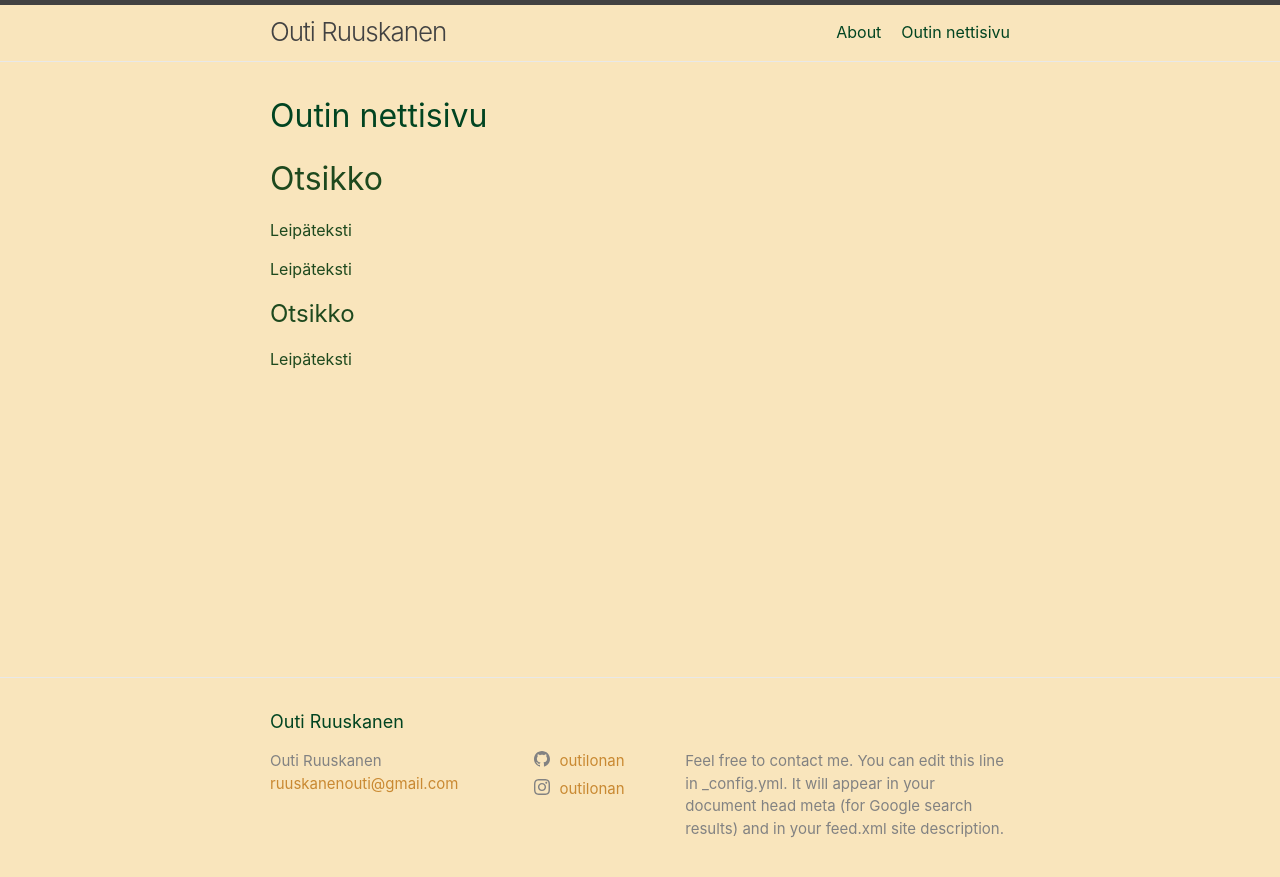
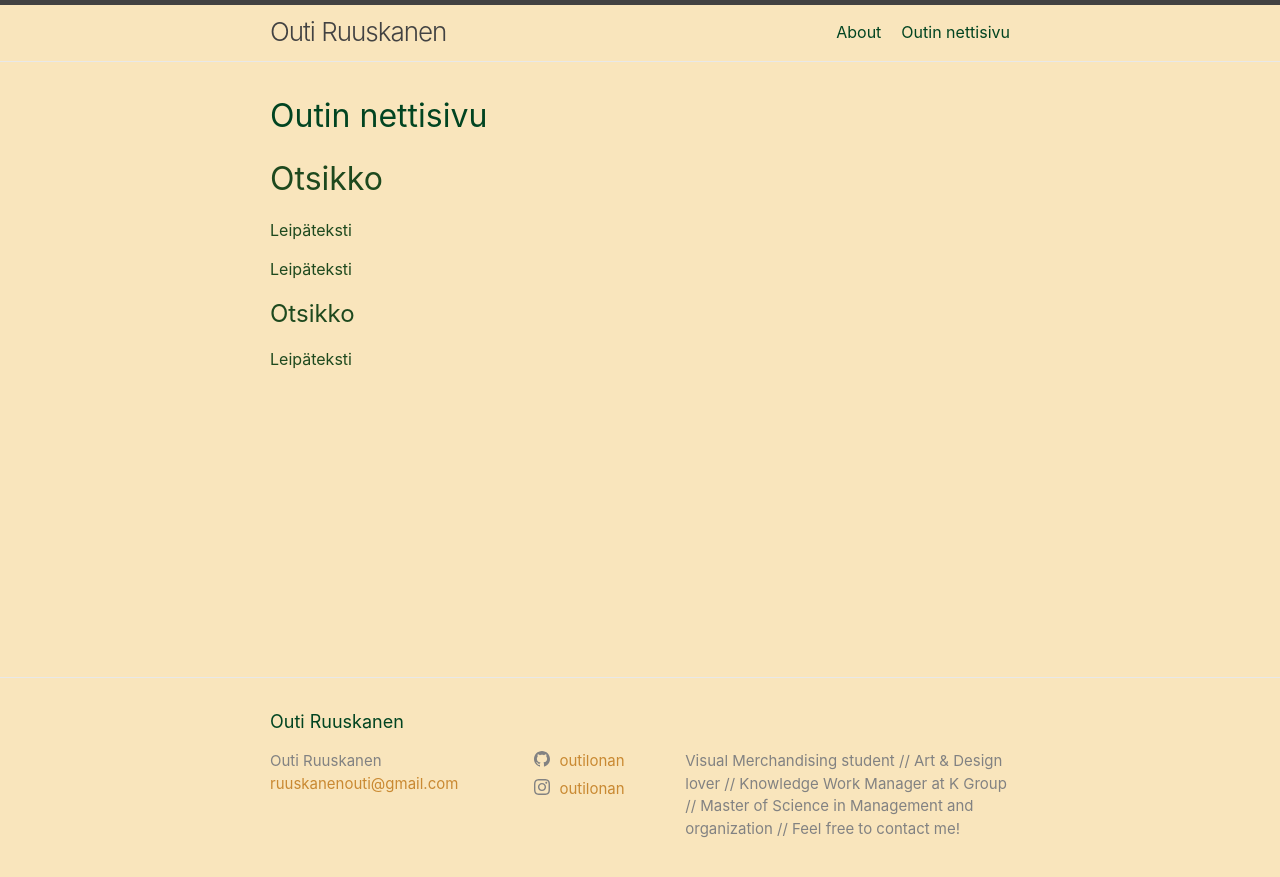
Before and after one commit to outilonan/outilonan.github.io, a Jekyll site: the page built from index.html, in a window 1280 px wide. Shown: the top 877 px of the page. Built offline with Jekyll 4.4.1, drawn with Linux system fonts in a browser that asks for light colours.

Commit message:
text change to config

```diff
--- a/_config.yml
+++ b/_config.yml
@@ -21,9 +21,7 @@
 title: Outi Ruuskanen
 email: ruuskanenouti@gmail.com
 description: >- # this means to ignore newlines until "baseurl:"
-  Feel free to contact me. You can edit this
-  line in _config.yml. It will appear in your document head meta (for
-  Google search results) and in your feed.xml site description.
+  Visual Merchandising student // Art & Design lover // Knowledge Work Manager at K Group // Master of Science in Management and organization // Feel free to contact me!
 baseurl: "" # the subpath of your site, e.g. /blog
 url: "" # the base hostname & protocol for your site, e.g. http://example.com
 instagram_username: outilonan
```
